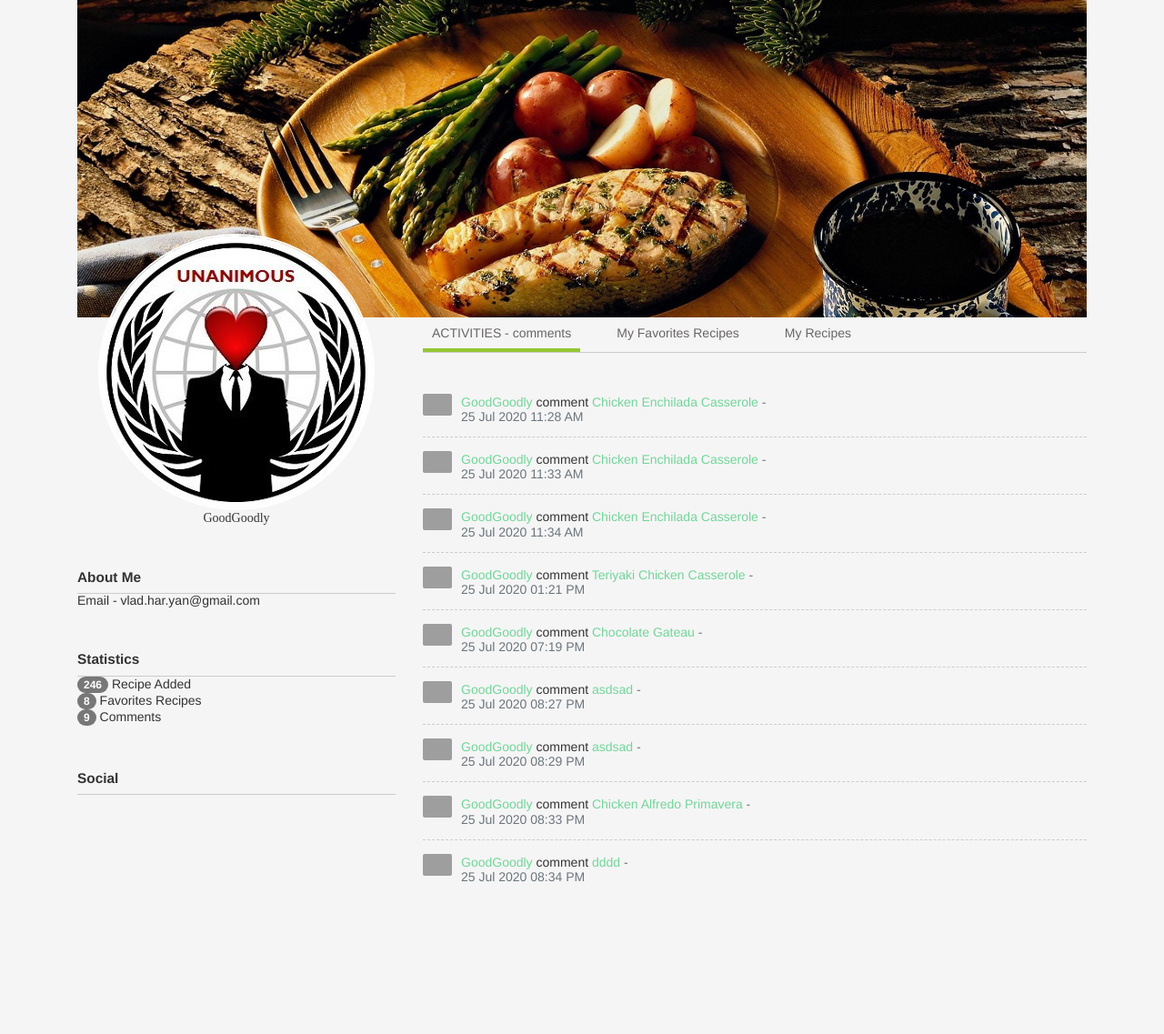
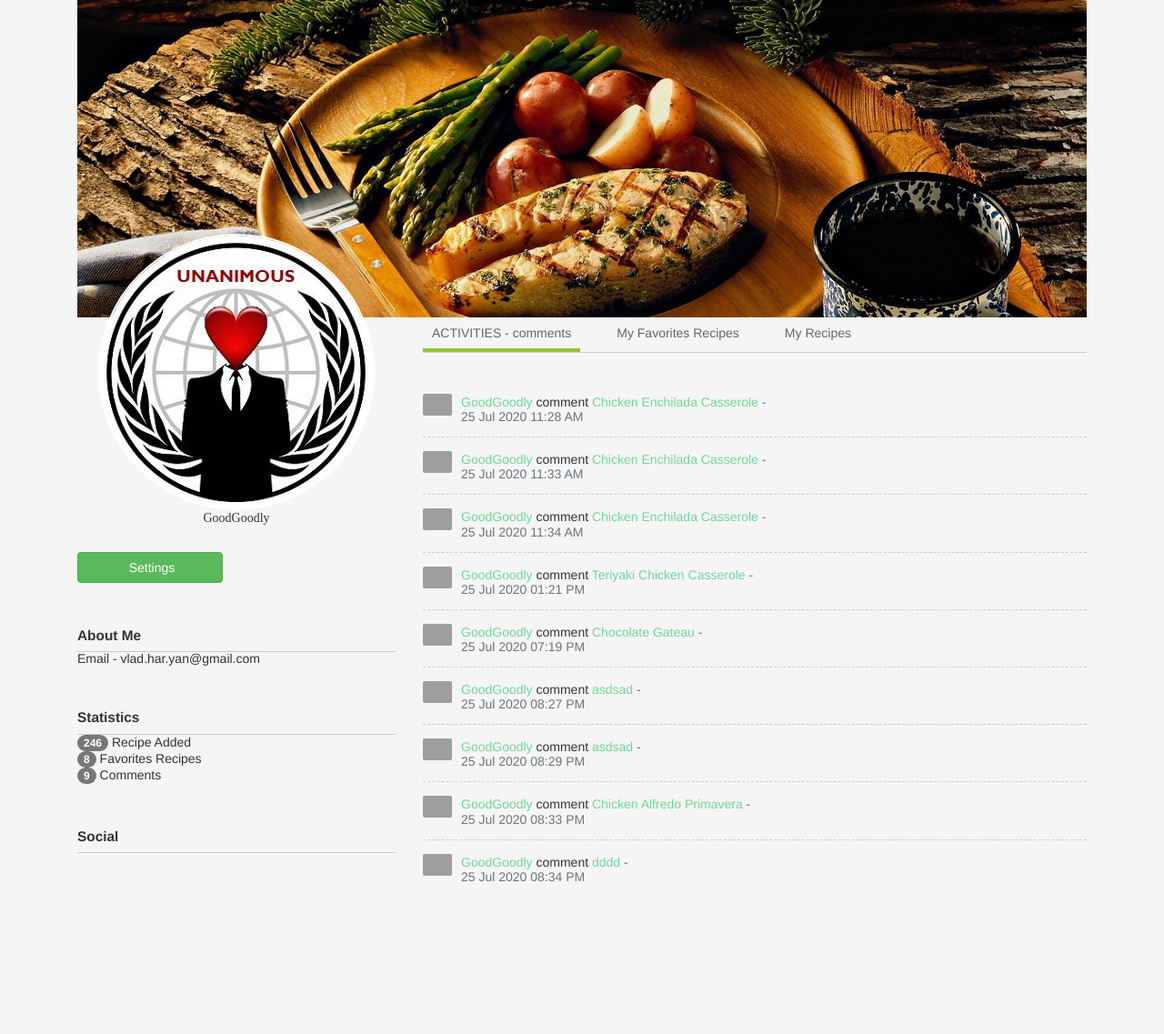
Before and after one commit to Vlad-Harutyunyan/YummyMeals, a Flask app: page /user/user_profile/1 in a window 1280 px wide. Shown: the part 71-1208 px from the top of the page at 91% size. Run offline with Flask 2, Linux system fonts and the light colour scheme; a user stored in the database is signed in; data comes from the database, SQL or seed files in the repository; some libraries are stand-ins or nearby versions; grey boxes are pictures that could not be loaded.

Commit message:
Vlad:update
Users profiles template update

```diff
--- a/app/users/templates/user_profile.html
+++ b/app/users/templates/user_profile.html
@@ -13,6 +13,15 @@
                     <div class="text-center">
                         <img src="{{url_for('users.static' ,filename='profile_pics/'+user.image_file) }}" alt="Avatar" class="avatar img-circle">
                         <h2>{{user.username}}</h2>
+                    </div>
+                     <div class="action-buttons">
+                        <div class="row">
+                        {% if user.id == current_user.id %}
+                           <div class="col-xs-6">
+                                <a href="{{url_for('users.account_get')}}" class="btn btn-success btn-block"><i class="fa fa-plus-round"></i> Settings </a>
+                            </div>
+                        {% endif %}
+                        </div>
                     </div>
                     <div class="section">
                         <h3>About Me</h3>
@@ -80,7 +89,7 @@
                             <div class="media user-following">
                                     <img src={% if meal.author_id != 1%}{{url_for('meals.static' , filename = meal.img_link )}}{% else %}{{meal.img_link}}{% endif %} alt="User Avatar" class="media-object pull-left">
                                     <div class="media-body">
-                                        <a href="{{url_for('meals.add_favorite'  , meal_id = meal.id)}}">{{meal.name}}<br><span class="text-muted username">@{{meal.category.name}}</span></a>
+                                        <a href="{{url_for('meals.meal_info'  , m_id = meal.id)}}">{{meal.name}}<br><span class="text-muted username">@{{meal.category.name}}</span></a>
                                        {% if current_user.id == user.id %}
                                             <!--
                                          <a href="{{url_for('users.remove_meal' , m_id = meal.id , u_id = user.id)}}" style="color:#fff" type="button" class="btn btn-sm btn-danger pull-right"><i class="fa fa-close-round"></i> Delete </a>
```
